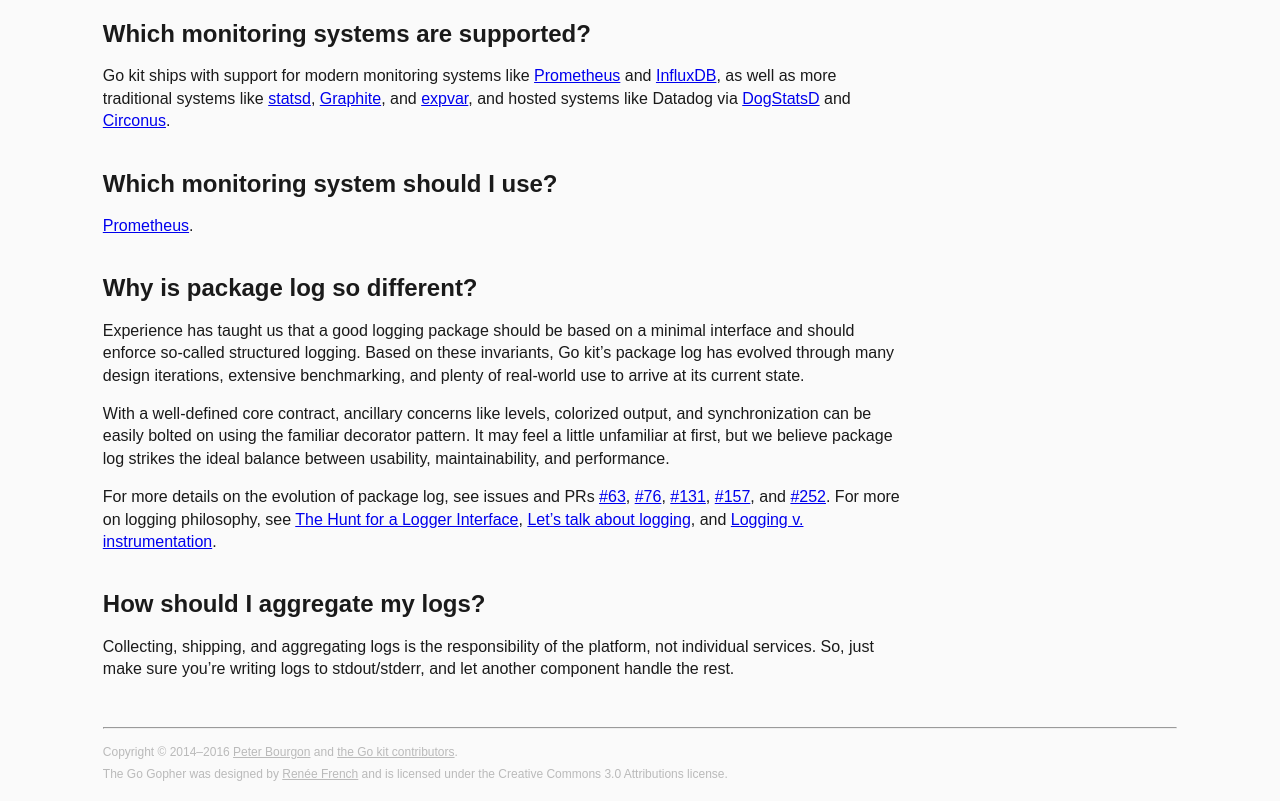
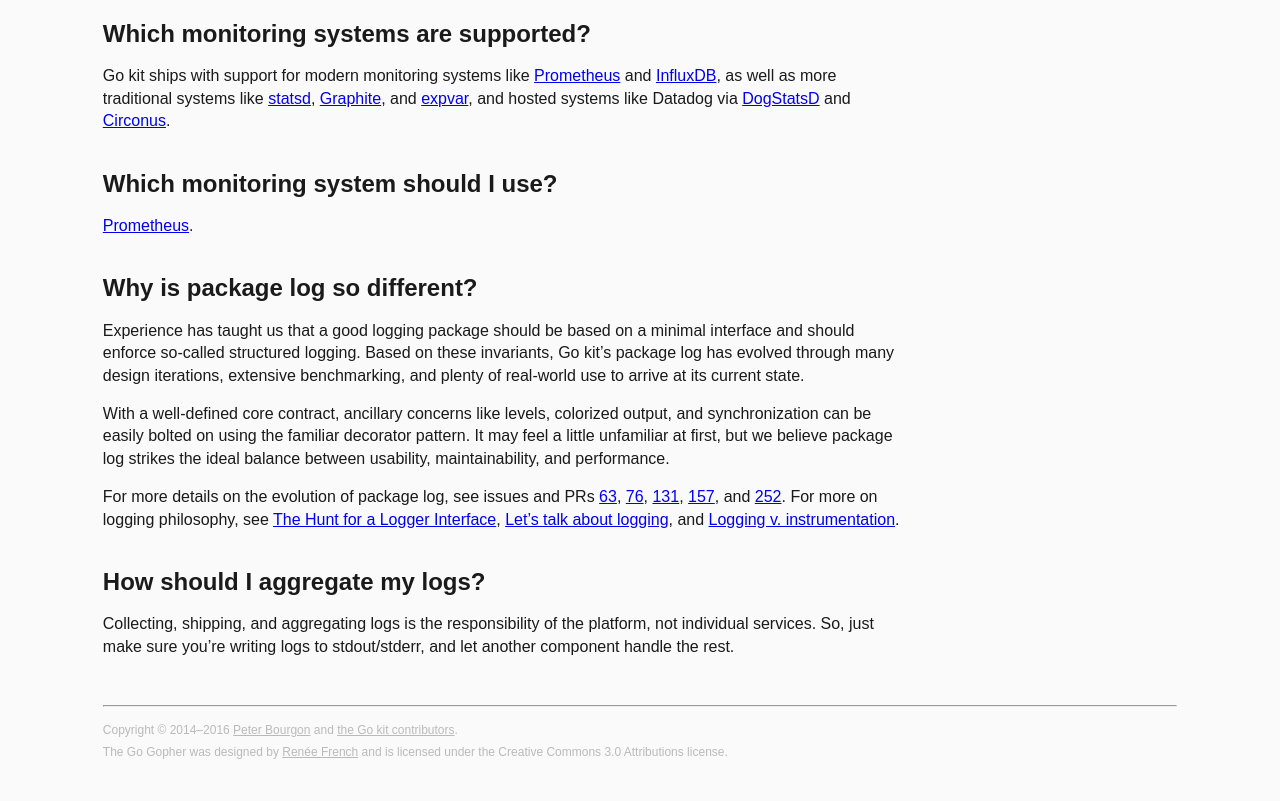
Before and after one commit to go-kit/go-kit.github.io, a plain HTML site: page faq/index.html in a window 1280 px wide. Shown: the part 3646-4447 px from the top of the page. After the commit the page ends 4424 px from the top, so only its background shows below. Drawn offline with Linux system fonts and the light colour scheme.

Commit message:
FAQ: update logging PR links

```diff
--- a/faq/index.html
+++ b/faq/index.html
@@ -265,11 +265,11 @@ It may feel a little unfamiliar at first,
  usability, maintainability, and performance.</p>
 
 <p>For more details on the evolution of package log, see issues and PRs
- <a href="https://github.com/go-kit/kit/issues/63">#63</a>,
- <a href="https://github.com/go-kit/kit/pull/76">#76</a>,
- <a href="https://github.com/go-kit/kit/issues/131">#131</a>,
- <a href="https://github.com/go-kit/kit/pull/157">#157</a>, and
- <a href="https://github.com/go-kit/kit/pull/252">#252</a>.
+ <a href="https://github.com/go-kit/kit/issues/63">63</a>,
+ <a href="https://github.com/go-kit/kit/pull/76">76</a>,
+ <a href="https://github.com/go-kit/kit/issues/131">131</a>,
+ <a href="https://github.com/go-kit/kit/pull/157">157</a>, and
+ <a href="https://github.com/go-kit/kit/pull/252">252</a>.
 For more on logging philosophy, see
  <a href="http://go-talks.appspot.com/github.com/ChrisHines/talks/structured-logging/structured-logging.slide">The Hunt for a Logger Interface</a>,
  <a href="http://dave.cheney.net/2015/11/05/lets-talk-about-logging">Let&rsquo;s talk about logging</a>, and
```
Also changed, not shown: 1 other file.
